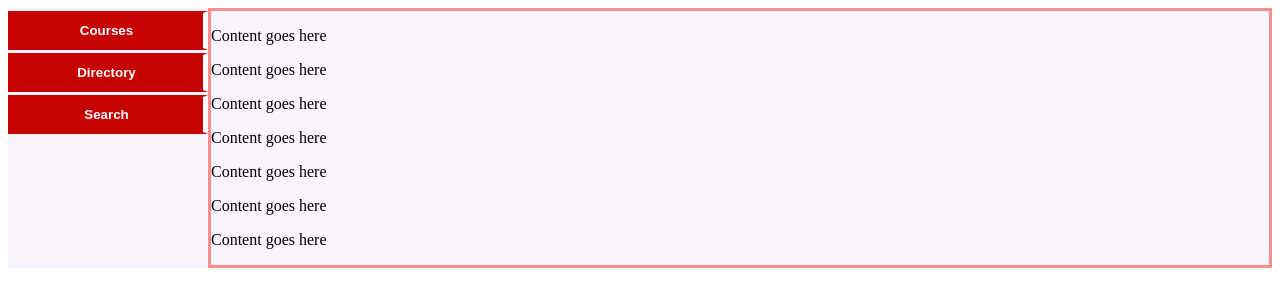
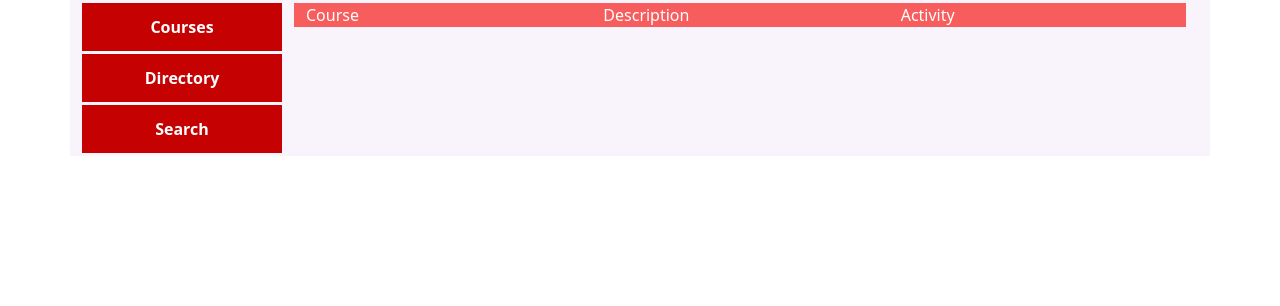
Before and after one commit to DavidCincotta/cs326-final-bet, a plain HTML site: page HTML/frontPage.html in a window 1280 px wide. Drawn offline with nearby package versions, Linux system fonts and the light colour scheme.

Commit message:
Other changes before I go
I will put in the script for the tab change later to see if it actually works changing the inner html of the container

```diff
--- a/HTML/frontPage.html
+++ b/HTML/frontPage.html
@@ -4,26 +4,54 @@
 <head>
   <meta charset="utf-8">
   <meta name="viewport" content="width=device-width, initial-scale=1">
+  <link href="https://cdn.jsdelivr.net/npm/bootstrap@5.1.3/dist/css/bootstrap.min.css" rel="stylesheet" integrity="sha384-1BmE4kWBq78iYhFldvKuhfTAU6auU8tT94WrHftjDbrCEXSU1oBoqyl2QvZ6jIW3" crossorigin="anonymous">
   <link rel="stylesheet" href="styles.css">
   <title>FrontPage</title>
 </head>
 <body>
-  <div class="tabs">
-    <div class="sideBar">
+  <div class="container tabs">
+    <div class="sideBar ">
       <button class="sideButton" onclick="">Courses</button>
       <button class="sideButton" onclick="">Directory</button>
       <button class="sideButton" onclick="">Search  </button>
     </div>
-    <div class="content" >
-      <p>Content goes here</p>
-      <p>Content goes here</p>
-      <p>Content goes here</p>
-      <p>Content goes here</p>
-      <p>Content goes here</p>
-      <p>Content goes here</p>
-      <p>Content goes here</p>
+    <div class="content container" id="mainWin">
+    <div class="container">
+      <div class="row">
+        <div class="col topTabs">
+          Course
+        </div>
+        <div class="col topTabs">
+          Description
+        </div>
+        <div class="col topTabs">
+          Activity
+        </div>
+      </div>
+  </div>
     </div>
   </div>
+  <div class="tabContent" id="Courses">
+    <div class="container">
+      <div class="row">
+        <div class="col topTabs">
+          Course
+        </div>
+        <div class="col topTabs">
+          Description
+        </div>
+        <div class="col topTabs">
+          Activity
+        </div>
+      </div>
+  </div>
 </div>
+  </div>
+  <div class="tabContent" id="Directory">
+    <p>hello there</p>
+  </div>
+  <div class="tabContent" id="Search">
+  </div>
+
 </body>
 </html>
--- a/HTML/styles.css
+++ b/HTML/styles.css
@@ -10,9 +10,11 @@
     margin-bottom: 3px;
     margin-top:3px;
     display:block;
-    border-right:5px solid;
+
     font-weight:bold;
-
+}
+.tabContent{
+    display:none;
 }
 .sideButton:hover{
     background-color: rgb(148, 4, 4);
@@ -23,7 +25,10 @@
 }
 .content{
     border-left: 20px;
-    border:solid;
-    border-color: rgb(252, 141, 141);
     width:100%;
+    margin-top: 3px;
 }
+.topTabs{
+    color: white;
+    background-color: rgb(248, 93, 93);
+}
```
